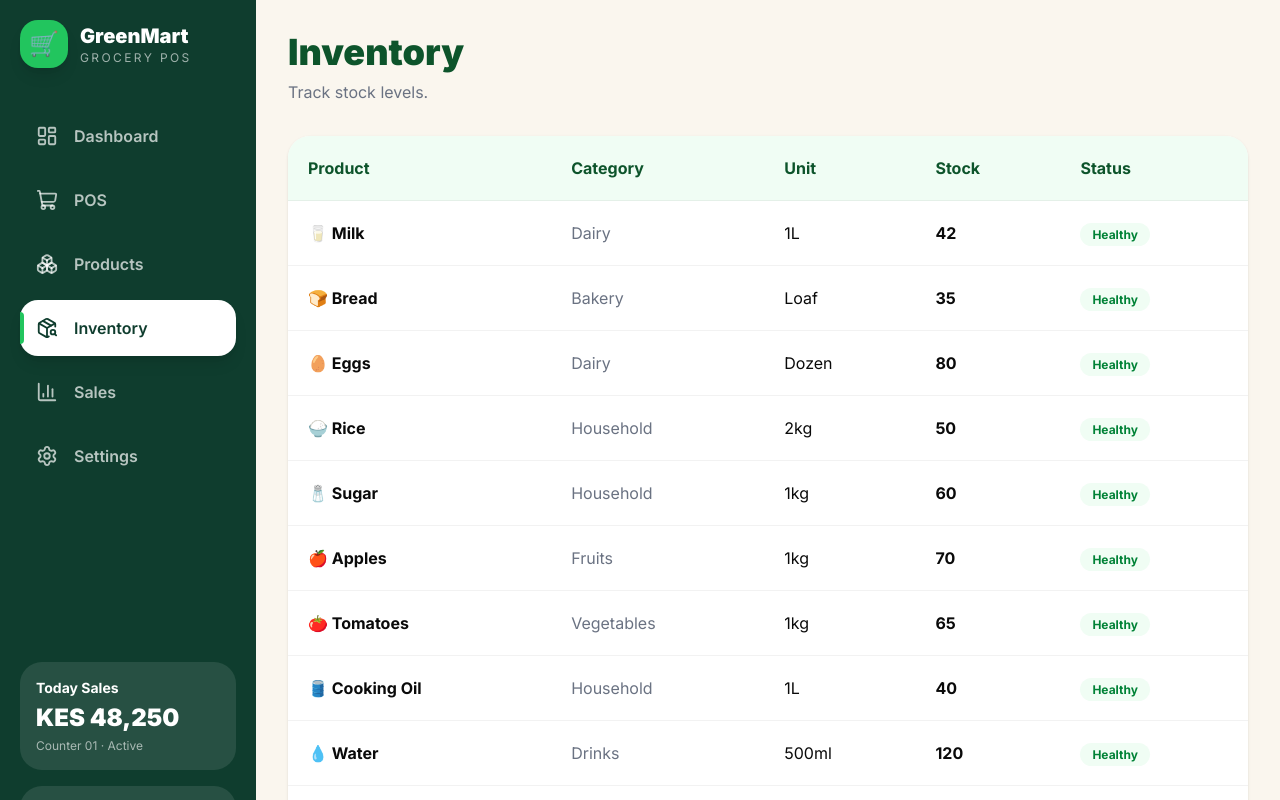
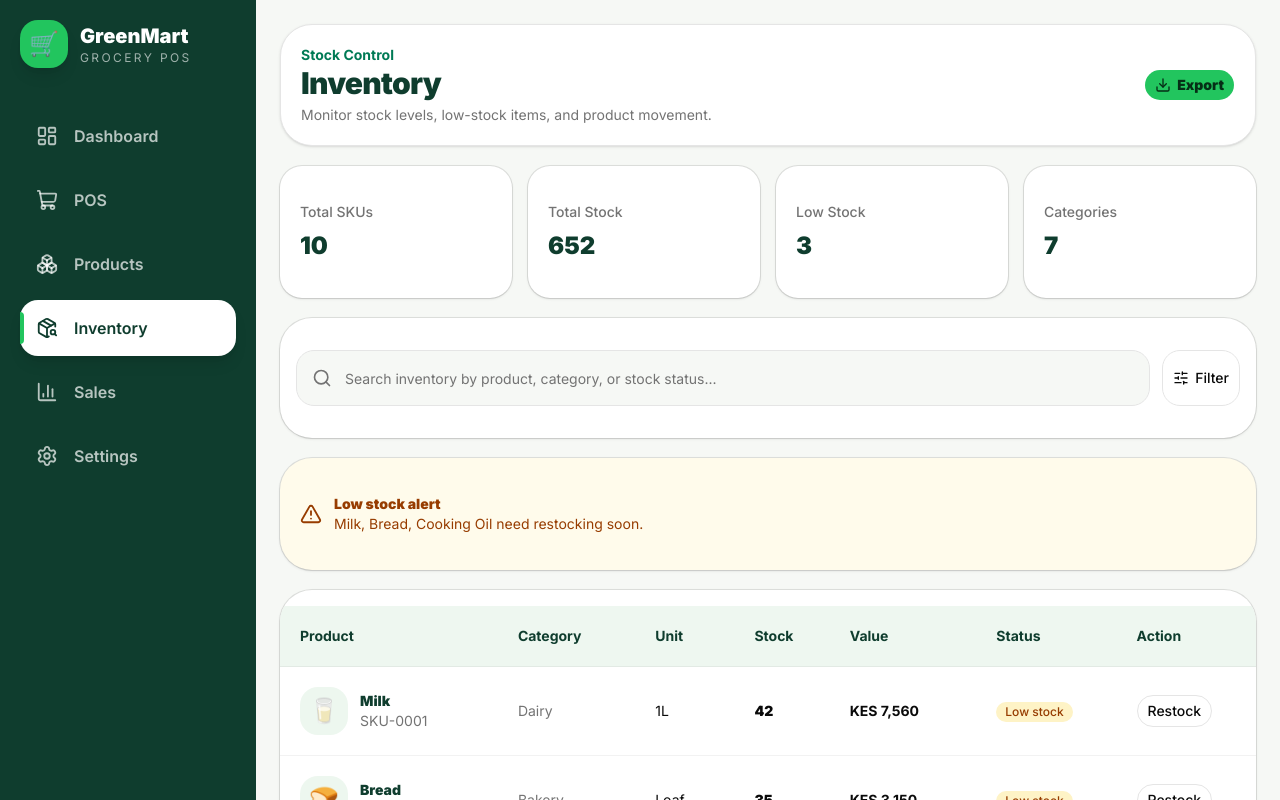
Before and after one commit to Salman1728/grocery-pos, a Next.js app: page /inventory in a window 1280 px wide. Shown: the top 800 px of the page. Built offline with nearby package versions, Linux system fonts and the light colour scheme.

Commit message:
Upgrade inventory page UI

```diff
--- a/app/inventory/page.tsx
+++ b/app/inventory/page.tsx
@@ -1,44 +1,135 @@
-import { Sidebar } from "@/components/sidebar";
+import { AppShell } from "@/components/app-shell";
+import { PageHeader } from "@/components/page-header";
+import { StatCard } from "@/components/stat-card";
 import { products } from "@/lib/mock-data";
+import { Badge } from "@/components/ui/badge";
+import { Button } from "@/components/ui/button";
+import { Card, CardContent } from "@/components/ui/card";
+import { Input } from "@/components/ui/input";
+import {
+  Search,
+  SlidersHorizontal,
+  Download,
+  AlertTriangle,
+} from "lucide-react";
 
 export default function InventoryPage() {
+  const lowStock = products.filter((product) => product.stock < 45);
+
   return (
-    <div className="flex min-h-screen bg-[#faf6ee]">
-      <Sidebar />
+    <AppShell>
+      <PageHeader
+        eyebrow="Stock Control"
+        title="Inventory"
+        description="Monitor stock levels, low-stock items, and product movement."
+        action={
+          <Button className="rounded-2xl bg-[#22c55e] font-black text-[#052e16] hover:bg-[#16a34a]">
+            <Download size={18} />
+            Export
+          </Button>
+        }
+      />
 
-      <main className="flex-1 p-8">
-        <h1 className="text-4xl font-black text-green-900">Inventory</h1>
-        <p className="mt-2 text-gray-500">Track stock levels.</p>
+      <div className="mb-5 grid gap-4 md:grid-cols-4">
+        <StatCard label="Total SKUs" value={`${products.length}`} />
+        <StatCard label="Total Stock" value={`${products.reduce((a, p) => a + p.stock, 0)}`} />
+        <StatCard label="Low Stock" value={`${lowStock.length}`} />
+        <StatCard label="Categories" value="7" />
+      </div>
 
-        <div className="mt-8 overflow-hidden rounded-3xl bg-white shadow-sm">
+      <Card className="mb-5 rounded-[2rem] border-0 bg-white shadow-sm">
+        <CardContent className="flex gap-3 p-4">
+          <div className="relative flex-1">
+            <Search className="absolute left-4 top-1/2 -translate-y-1/2 text-muted-foreground" size={20} />
+            <Input
+              placeholder="Search inventory by product, category, or stock status..."
+              className="h-14 rounded-2xl bg-[#f6f8f5] pl-12"
+            />
+          </div>
+
+          <Button variant="outline" className="h-14 rounded-2xl">
+            <SlidersHorizontal size={18} />
+            Filter
+          </Button>
+        </CardContent>
+      </Card>
+
+      {lowStock.length > 0 && (
+        <Card className="mb-5 rounded-[2rem] border-0 bg-amber-50 shadow-sm">
+          <CardContent className="flex items-center gap-3 p-5 text-amber-800">
+            <AlertTriangle size={22} />
+            <div>
+              <p className="font-black">Low stock alert</p>
+              <p className="text-sm">
+                {lowStock.map((item) => item.name).join(", ")} need restocking soon.
+              </p>
+            </div>
+          </CardContent>
+        </Card>
+      )}
+
+      <Card className="overflow-hidden rounded-[2rem] border-0 bg-white shadow-sm">
+        <CardContent className="p-0">
           <table className="w-full text-left">
-            <thead className="bg-green-50 text-green-900">
+            <thead className="bg-[#eef7f0] text-[#0f3d2e]">
               <tr>
                 <th className="p-5">Product</th>
                 <th className="p-5">Category</th>
                 <th className="p-5">Unit</th>
                 <th className="p-5">Stock</th>
+                <th className="p-5">Value</th>
                 <th className="p-5">Status</th>
+                <th className="p-5">Action</th>
               </tr>
             </thead>
+
             <tbody>
-              {products.map((product) => (
-                <tr key={product.id} className="border-t border-black/5">
-                  <td className="p-5 font-bold">{product.emoji} {product.name}</td>
-                  <td className="p-5 text-gray-500">{product.category}</td>
-                  <td className="p-5">{product.unit}</td>
-                  <td className="p-5 font-bold">{product.stock}</td>
-                  <td className="p-5">
-                    <span className="rounded-full bg-green-50 px-3 py-1 text-xs font-bold text-green-700">
-                      Healthy
-                    </span>
-                  </td>
-                </tr>
-              ))}
+              {products.map((product) => {
+                const isLow = product.stock < 45;
+
+                return (
+                  <tr key={product.id} className="border-t border-black/5">
+                    <td className="p-5">
+                      <div className="flex items-center gap-3">
+                        <div className="grid h-12 w-12 place-items-center rounded-2xl bg-[#edf7ef] text-2xl">
+                          {product.emoji}
+                        </div>
+                        <div>
+                          <p className="font-black text-[#0f3d2e]">{product.name}</p>
+                          <p className="text-sm text-muted-foreground">SKU-{product.id.toString().padStart(4, "0")}</p>
+                        </div>
+                      </div>
+                    </td>
+
+                    <td className="p-5 text-muted-foreground">{product.category}</td>
+                    <td className="p-5">{product.unit}</td>
+                    <td className="p-5 font-black">{product.stock}</td>
+                    <td className="p-5 font-bold">KES {(product.stock * product.price).toLocaleString()}</td>
+
+                    <td className="p-5">
+                      <Badge
+                        className={
+                          isLow
+                            ? "rounded-full bg-amber-100 text-amber-800 hover:bg-amber-100"
+                            : "rounded-full bg-emerald-50 text-emerald-700 hover:bg-emerald-50"
+                        }
+                      >
+                        {isLow ? "Low stock" : "Healthy"}
+                      </Badge>
+                    </td>
+
+                    <td className="p-5">
+                      <Button variant="outline" className="rounded-2xl">
+                        Restock
+                      </Button>
+                    </td>
+                  </tr>
+                );
+              })}
             </tbody>
           </table>
-        </div>
-      </main>
-    </div>
+        </CardContent>
+      </Card>
+    </AppShell>
   );
 }
```
